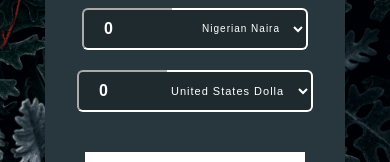
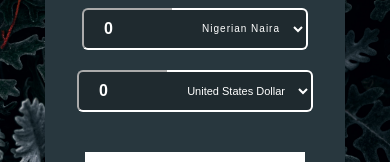
Before and after one commit to pwcbootcamp/currency-converter, a React (Create React App) app: page / in a window 390 px wide. Shown: the part 402-564 px from the top of the page. Built offline with nearby package versions, Linux system fonts and the light colour scheme; no server answers.

Commit message:
Updating converter.css

```diff
--- a/src/features/converter/Converter.css
+++ b/src/features/converter/Converter.css
@@ -151,7 +151,7 @@ select:focus {
   border-top-right-radius: 6px;
   border-bottom-right-radius: 6px;
   color: #15262e;
-  font-size: 15.5px;
+  font-size: 13.5px;
   /* font-weight: 600; */
   border-width: 2px;
   text-align: right;
@@ -194,12 +194,14 @@ select:focus {
   border-top-right-radius: 6px;
   border-bottom-right-radius: 6px;
   color: #1f2a2f;
-  font-size: 15.5px;
+  font-size: 13.5px;
   /* font-weight: 600; */
   border-width: 2px;
   text-align: right;
   letter-spacing: 1px;
-  }
+
+}
+
 
 
 @media screen and (max-width: 480px) {
@@ -277,10 +279,10 @@ select:focus {
     /* font-weight: 600; */
     border-width: 2px;
     text-align: right;
-    letter-spacing: 1px;
-}
-/*  light-mode  */
-   .light-converter-container {
+    letter-spacing: 0px;
+  }
+  /* light mode */
+  .light-converter-container {
     padding: 200px 0;
   }
   .light-converter-wrapper {
```
